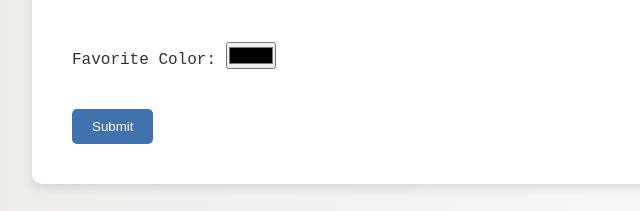
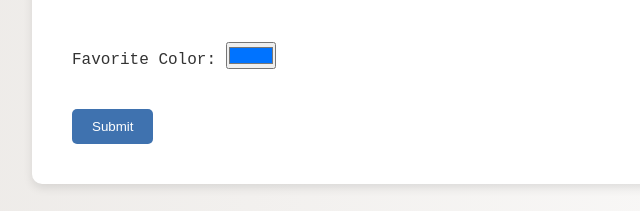
Before and after one commit to kLot2005/assignment1, a plain HTML site: page index.html in a window 1280 px wide. Shown: the part 1024-1235 px from the top of the page, 158-798 px from the left. Drawn offline with Linux system fonts and the light colour scheme.

Commit message:
upd style input

```diff
--- a/index.html
+++ b/index.html
@@ -117,7 +117,7 @@
       <form>
         <label>Name: <input type="text" name="name"></label><br>
         <label>Email: <input type="email" name="email"></label><br>
-        <label>Favorite Color: <input type="color" name="color"></label><br>
+        <label>Favorite Color: <input type="color" value="#0073ff"></label><br>
         <button type="submit">Submit</button>
       </form>
     </section>
```
